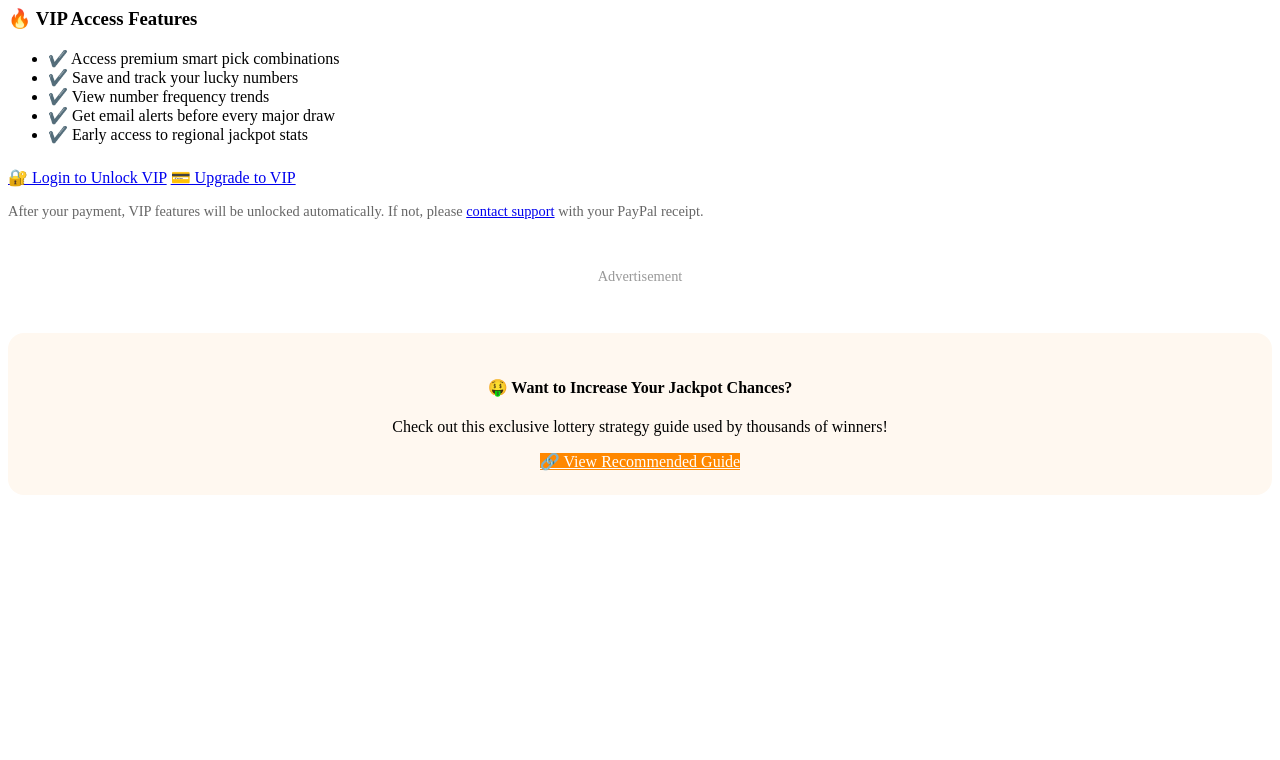
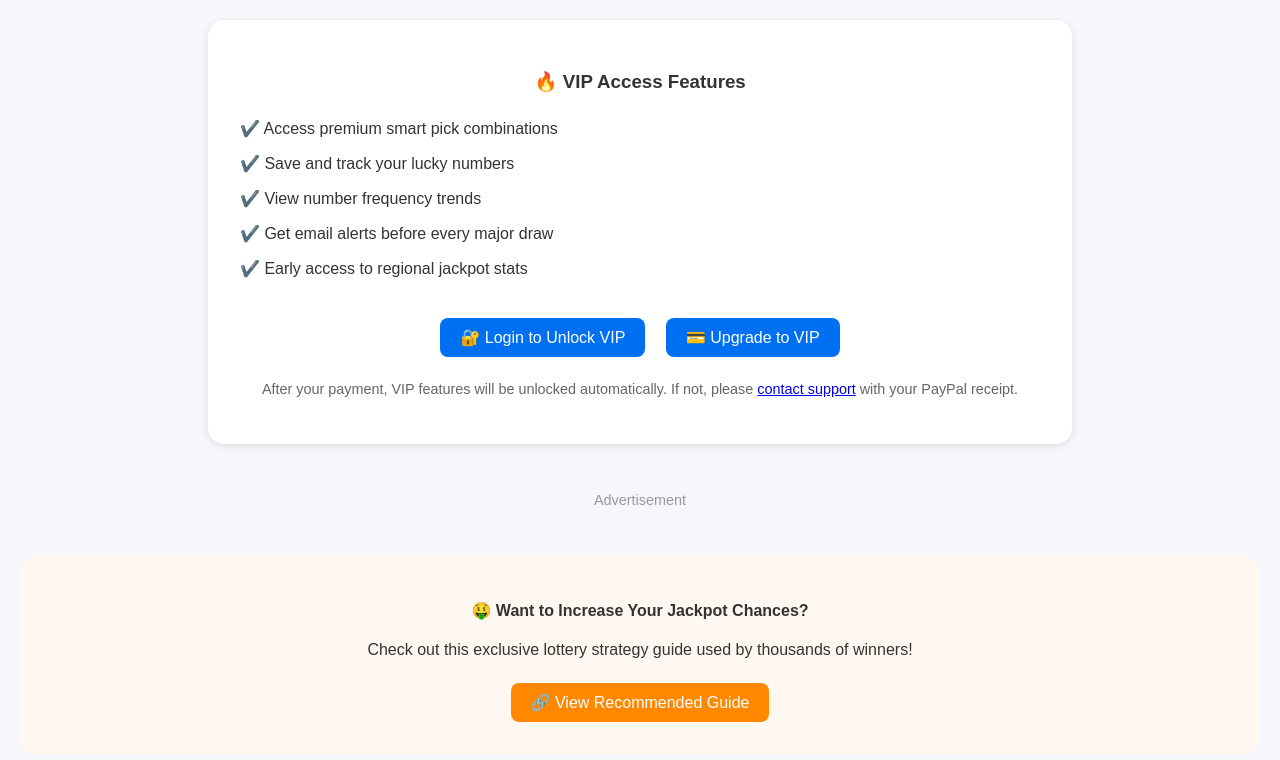
Before and after one commit to coolpete/jackpot-smart-picks, a plain HTML site: page index.html in a window 1280 px wide. Drawn offline with Linux system fonts and the light colour scheme.

Commit message:
Update index.html
A  Jackpot Smart Picks app — includes VIP upgrades, ad monetization, and affiliate promos.

```diff
--- a/index.html
+++ b/index.html
@@ -1,3 +1,54 @@
+<!DOCTYPE html>
+<html lang="en">
+<head>
+  <meta charset="UTF-8" />
+  <meta name="viewport" content="width=device-width, initial-scale=1" />
+  <title>Jackpot Smart Picks</title>
+  <style>
+    body {
+      font-family: Arial, sans-serif;
+      background: #f5f7fa;
+      margin: 0;
+      padding: 20px;
+      color: #333;
+    }
+    .vip-section {
+      background: #ffffff;
+      padding: 2rem;
+      border-radius: 16px;
+      box-shadow: 0 2px 8px rgba(0, 0, 0, 0.1);
+      max-width: 800px;
+      margin: auto;
+    }
+    .vip-section h3 {
+      text-align: center;
+    }
+    .vip-feature {
+      list-style: none;
+      padding: 0;
+    }
+    .vip-feature li {
+      padding: 0.5rem 0;
+    }
+    .link-button {
+      display: inline-block;
+      background: #0070f3;
+      color: white;
+      padding: 10px 20px;
+      border-radius: 8px;
+      text-decoration: none;
+      margin: 0.5rem;
+    }
+    .link-button:hover {
+      background: #005bb5;
+    }
+    .adsbygoogle {
+      margin: auto;
+    }
+  </style>
+</head>
+<body>
+
 <!-- PayPal SDK Script -->
 <script
   src="https://www.paypal.com/sdk/js?client-id=BAATRcnQ-ak5MxQIvMCJXrqI6x_xkg_bUbAP_jnFul5cu5Rqs3G8OW4QgN3fB-vp171jB5JY5WmvPotTjU&components=hosted-buttons&disable-funding=venmo&currency=USD">
@@ -13,11 +64,11 @@
     <li>✔️ Get email alerts before every major draw</li>
     <li>✔️ Early access to regional jackpot stats</li>
   </ul>
-  <div style="margin-top: 1.5rem;">
+  <div style="margin-top: 1.5rem; text-align: center;">
     <a href="https://jackpot-smart-picks.web.app/vip-login" target="_blank" class="link-button">🔐 Login to Unlock VIP</a>
     <a href="https://www.paypal.com/donate/?hosted_button_id=9FDDCY9ZVYAE6" target="_blank" class="link-button">💳 Upgrade to VIP</a>
   </div>
-  <p style="margin-top: 1rem; font-size: 0.9rem; color: #666;">
+  <p style="margin-top: 1rem; font-size: 0.9rem; color: #666; text-align: center;">
     After your payment, VIP features will be unlocked automatically. If not, please <a href="mailto:support@jackpotsmartpicks.com">contact support</a> with your PayPal receipt.
   </p>
 </div>
@@ -43,3 +94,6 @@
   <p>Check out this exclusive lottery strategy guide used by thousands of winners!</p>
   <a href="https://affiliate-link-example.com" target="_blank" class="link-button" style="background-color: #ff8800; color: white;">🔗 View Recommended Guide</a>
 </div>
+
+</body>
+</html>
```
